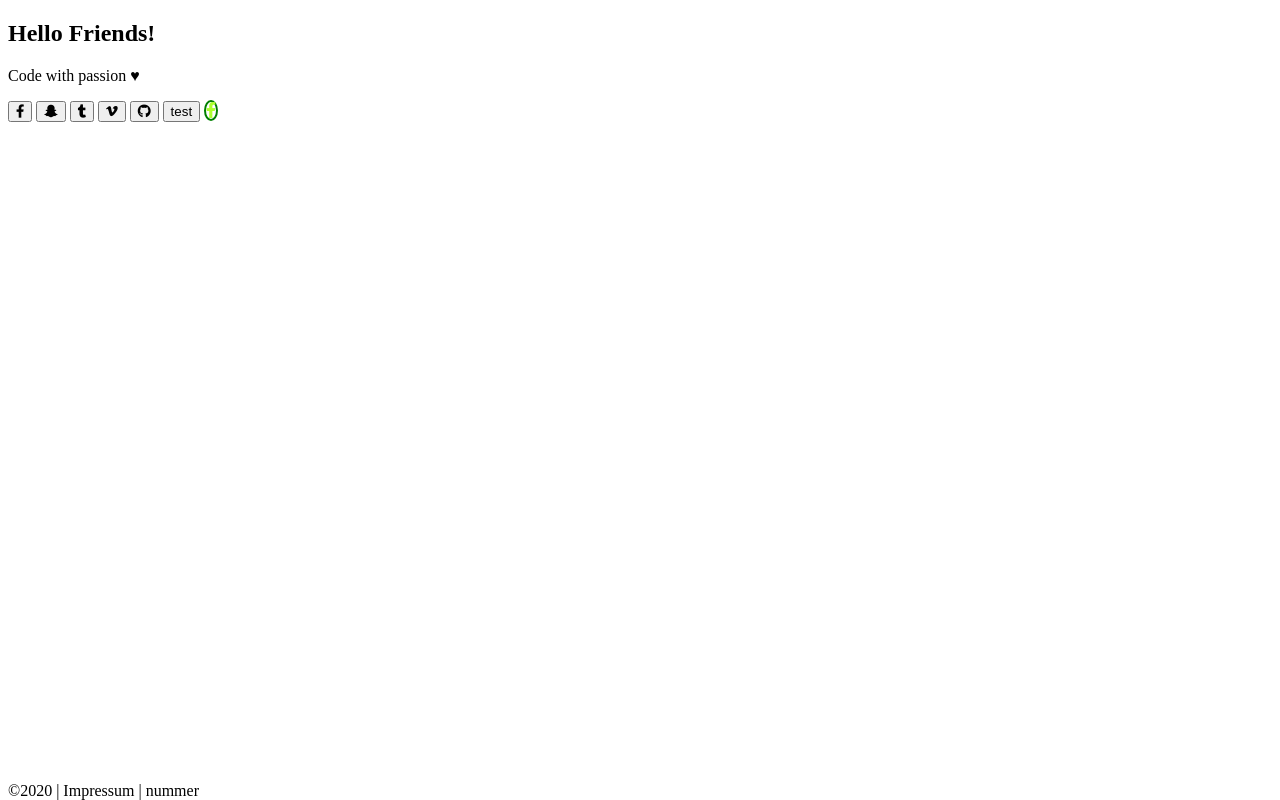
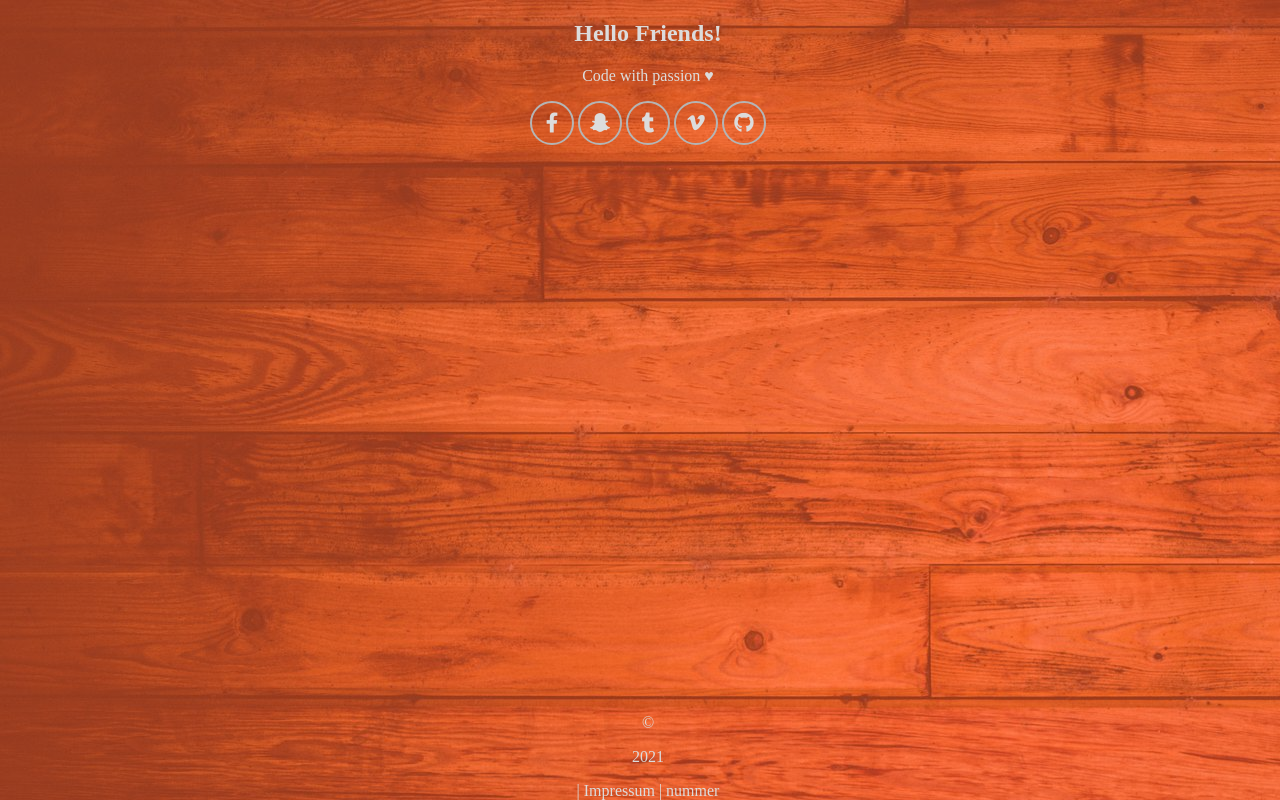
Before and after one commit to EliSa-GH/testaufgabe, a plain HTML site: page index.html in a window 1280 px wide. Drawn offline with Linux system fonts and the light colour scheme.

Commit message:
Farben + Links

```diff
--- a/index.css
+++ b/index.css
@@ -1,14 +1,19 @@
-/*
+
+.body{
+    /*background-image: url(https://picsum.photos/id/307/1920/1280);*/
+    background: linear-gradient(rgba(255, 255, 255, 0.5), rgba(255, 255, 255, 0.5)), url(holz.jpg);
+}
+
 body{
-    background-image: url(https://picsum.photos/id/143/1920/1280);
     width: 100%;
     background-position-x: center;
     background-position-y: top;
 
     overflow: hidden;
     text-align: center;
+    color: Gainsboro;
 }
-*/
+
 footer{
     position: fixed;
     bottom: 0;
@@ -16,9 +21,16 @@ footer{
 }
 
 .icon{
-
-    color: greenyellow;
+    display: inline-block;
+    text-decoration: none;
+    width: 40px;
+    height: 40px;
+    color: Gainsboro;
+    line-height: 40px;
+    font-size: 20px;
+    border-radius: 50%;
     text-align: center;
-    border: 2px solid green;
-    border-radius: 50%;
+    vertical-align: middle;
+    overflow: hidden;
+    border: solid 2px #b5b5b5;
 }
--- a/index.html
+++ b/index.html
@@ -6,13 +6,13 @@
 	<title>Testaufgabe</title>
 	<link href="index.css" rel="stylesheet" type="text/css" media="screen"/>
 	<link href="css/all.css" rel="stylesheet" type="text/css">
-	<!-- <script src="index.js" type="text/javascript"></script> -->
+	<script src="index.js" type="text/javascript"></script>
 
 	<meta charset="UTF-8"/>
 	<meta name="viewport"    content="width=device-width, initial-scale=1.0">
 </head>
 
-<body>
+<body id="body">
 	<header>
 
     </header>
@@ -21,21 +21,26 @@
         <h1>Hello Friends!</h1>
         <p>Code with passion ♥</p>
 
+		<!--
 		<button><i class="fab fa-facebook-f"></i></button>
 		<button><i class="fab fa-snapchat-ghost"></i></button>
 		<button><i class="fab fa-tumblr"></i></button>
 		<button class="button1"><i class="fab fa-vimeo-v"></i></button>
 		<button class="button1"><i class="fab fa-github"></i></button>
 		<button class="button1">test</button>
+		-->
 
-
-		<a class="icon" href="https://webdeasy.de/top-css-buttons/"><i class="fab fa-facebook-f"></i></a>
+		<a class="icon" href="https://de-de.facebook.com"><i class="fab fa-facebook-f"></i></a>
+		<a class="icon" href="https://www.snapchat.com"><i class="fab fa-snapchat-ghost"></i></a>
+		<a class="icon" href="https://www.tumblr.com"><i class="fab fa-tumblr"></i></a>
+		<a class="icon" href="https://vimeo.com"><i class="fab fa-vimeo-v"></i></a>
+		<a class="icon" href="https://github.com"><i class="fab fa-github"></i></a>
 
 
     </article>
 
 	<footer>
-        ©2020 | Impressum | nummer
+        ©<p id="year">Jahr</p> | Impressum | nummer
     </footer>
 </body>
 
--- a/index.js
+++ b/index.js
@@ -0,0 +1,32 @@
+"use strict"
+
+document.addEventListener('DOMContentLoaded', function(){
+
+    //Farbe ändern
+
+    var color = Math.round(Math.random() * (4 - 0));
+
+    switch(color){
+        case 0:
+            document.getElementById('body').style.background="linear-gradient(rgba(255, 0, 0, 0.5), rgba(255, 0, 0, 0.5)), url(holz.jpg)";
+            break;
+        case 1:
+            document.getElementById('body').style.background="linear-gradient(rgba(0, 100, 0, 0.5), rgba(0, 100, 0, 0.5)), url(holz.jpg)";
+            break;
+        case 2:
+            document.getElementById('body').style.background="linear-gradient(rgba(75, 0, 130, 0.5), rgba(75, 0, 130, 0.5)), url(holz.jpg)";
+            break;
+        case 3:
+            document.getElementById('body').style.background="linear-gradient(rgba(0, 128, 128, 0.5), rgba(0, 128, 128, 0.5)), url(holz.jpg)";
+            break;
+        case 4:
+            document.getElementById('body').style.background="linear-gradient(rgba(255, 69, 0, 0.5), rgba(255, 69, 0, 0.5)), url(holz.jpg)";
+            break;
+        default:
+            document.getElementById('body').style.background="linear-gradient(rgba(255, 255, 255, 0.5), rgba(255, 255, 255, 0.5)), url(holz.jpg)";
+    }
+
+    //Copyright aktualisieren
+	var datum = new Date();
+    document.getElementById('year').innerHTML = datum.getFullYear();
+});
```
Also changed, not shown: holz.jpg (added).
